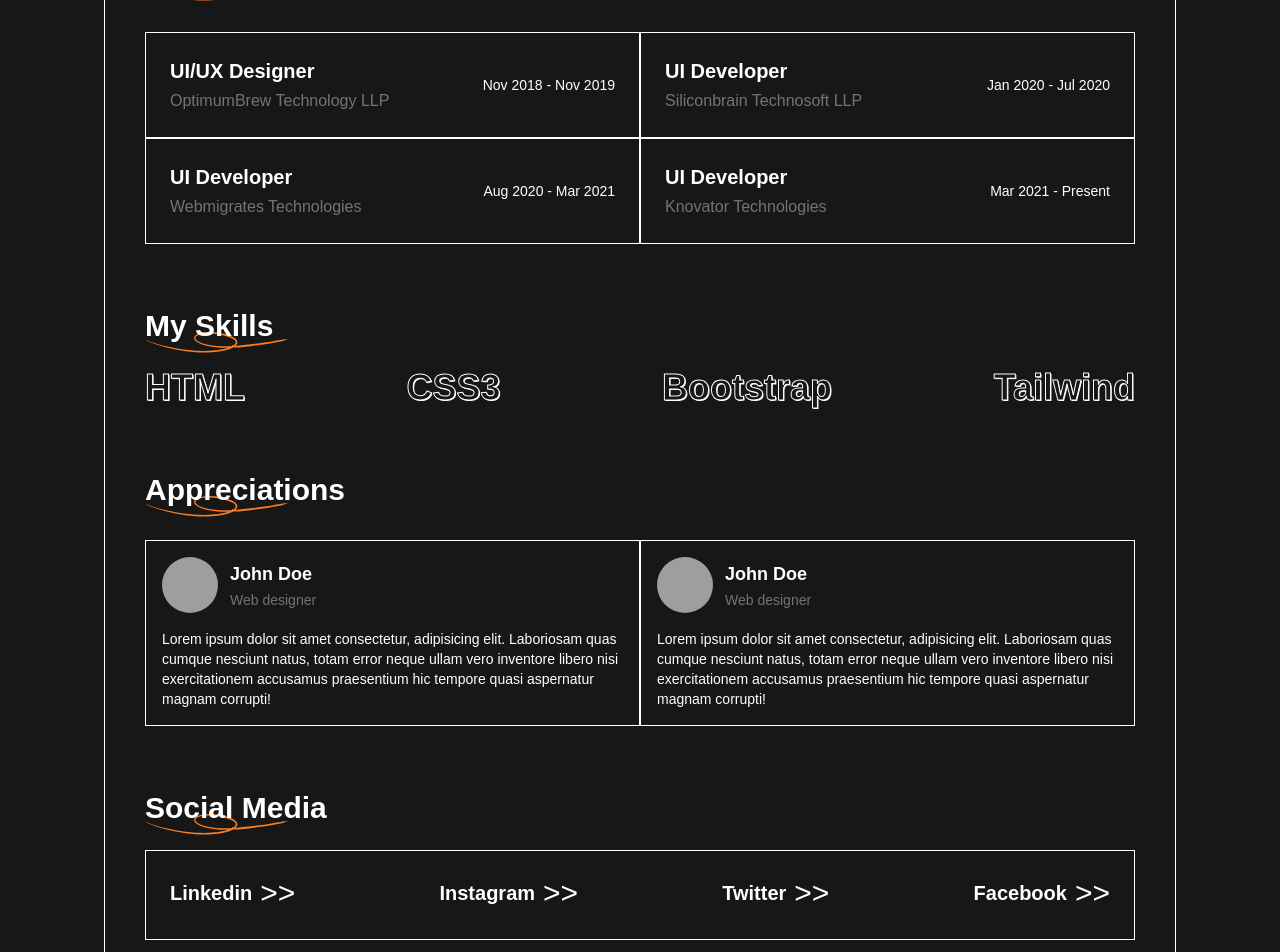
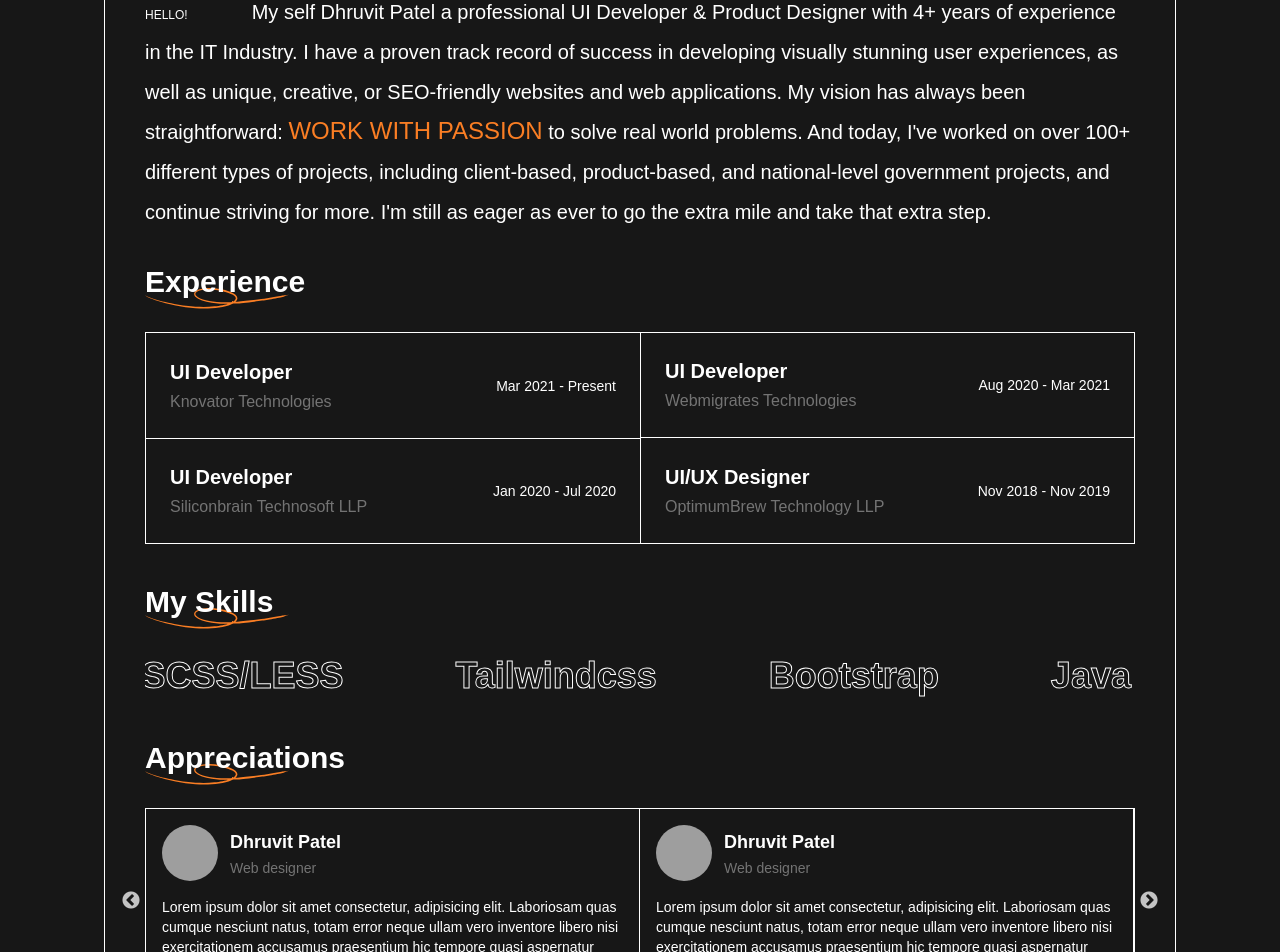
Before and after one commit to dhruvit560/dhruvitpatel, a Next.js app: page / in a window 1280 px wide. Shown: the part 520-1472 px from the top of the page. Built offline with nearby package versions, Linux system fonts and the light colour scheme; grey boxes are pictures that could not be loaded.

Commit message:
home page completed

```diff
--- a/components/About.jsx
+++ b/components/About.jsx
@@ -1,6 +1,7 @@
 import React, { useEffect, PureComponent } from "react";
 import { Power4 } from "gsap";
 import TweenMax from "gsap";
+import Title from "@/widget/Title";
 
 const About = () => {
   useEffect(() => {
@@ -85,25 +86,25 @@ const About = () => {
         <div className="col-span-4">
           <img
             src="/images/DP.jpg"
-            className="object-cover h-full w-full"
+            className="object-cover w-full h-full"
             alt="Dhruvit Patel"
           />
         </div>
-        <div className="col-span-8 p-10 flex items-center">
+        <div className="flex items-center col-span-8 p-10">
           <div>
             <h1 className="text-3xl font-bold">
               <span className="text-orange">Hii,</span> I'm Dhruvit Patel
             </h1>
             <div className="orange-line mt-2 h-0.5 w-20 bg-orange"></div>
             <p className="mt-4 text-sm">
-              As a web designer with over 4 years of experience, I have a deep
+              As a UI Developer with over 4 years of experience, I have a deep
               understanding of user experience and design principles that help
               create visually appealing and functional websites. I specialize in
               creating responsive designs that adapt to different screen sizes
               and devices to ensure seamless user experiences across all
               platforms.
             </p>
-            <div className="magnetic mt-5">
+            <div className="mt-5 magnetic">
               <button class="primary-button">
                 <div className="btn-text">Let's Connect !</div>
                 <span class="round" />
@@ -112,6 +113,25 @@ const About = () => {
           </div>
         </div>
       </div>
+      <div className="mt-10">
+        <Title text="About me" />
+        <p className="mt-6 text-xl font-medium leading-loose">
+          <span className="pr-16 text-xs font-medium uppercase text-smooth">
+            Hello!
+          </span>
+          My self Dhruvit Patel a professional UI Developer & Product Designer
+          with 4+ years of experience in the IT Industry. I have a proven track
+          record of success in developing visually stunning user experiences, as
+          well as unique, creative, or SEO-friendly websites and web
+          applications. My vision has always been straightforward:{" "}
+          <span className="text-2xl text-orange">WORK WITH PASSION</span> to
+          solve real world problems. And today, I've worked on over 100+
+          different types of projects, including client-based, product-based,
+          and national-level government projects, and continue striving for
+          more. I'm still as eager as ever to go the extra mile and take that
+          extra step.
+        </p>
+      </div>
     </>
   );
 };
--- a/components/Appreciations.jsx
+++ b/components/Appreciations.jsx
@@ -1,49 +1,89 @@
 import React from "react";
 import Title from "./../widget/Title";
+import Slider from "react-slick";
+// import "~slick-carousel/slick/slick.css";
+// import "~slick-carousel/slick/slick-theme.css";
 
+const data = [
+  {
+    img: "https://picsum.photos/200",
+    name: "Dhruvit Patel",
+    position: "Web designer",
+    review:
+      "Lorem ipsum dolor sit amet consectetur, adipisicing elit. Laboriosam quas cumque nesciunt natus, totam error neque ullam vero inventore libero nisi exercitationem accusamus praesentium hic tempore quasi aspernatur magnam corrupti!",
+  },
+  {
+    img: "https://picsum.photos/201",
+    name: "Dhruvit Patel",
+    position: "Web designer",
+    review:
+      "Lorem ipsum dolor sit amet consectetur, adipisicing elit. Laboriosam quas cumque nesciunt natus, totam error neque ullam vero inventore libero nisi exercitationem accusamus praesentium hic tempore quasi aspernatur magnam corrupti!",
+  },
+  {
+    img: "https://picsum.photos/202",
+    name: "Dhruvit Patel",
+    position: "Web designer",
+    review:
+      "Lorem ipsum dolor sit amet consectetur, adipisicing elit. Laboriosam quas cumque nesciunt natus, totam error neque ullam vero inventore libero nisi exercitationem accusamus praesentium hic tempore quasi aspernatur magnam corrupti!",
+  },
+  {
+    img: "https://picsum.photos/203",
+    name: "Dhruvit Patel",
+    position: "Web designer",
+    review:
+      "Lorem ipsum dolor sit amet consectetur, adipisicing elit. Laboriosam quas cumque nesciunt natus, totam error neque ullam vero inventore libero nisi exercitationem accusamus praesentium hic tempore quasi aspernatur magnam corrupti!",
+  },
+];
 const Appreciations = () => {
+  const settings = {
+    dots: true,
+    infinite: true,
+    speed: 500,
+    slidesToShow: 2,
+    slidesToScroll: 1,
+    autoplay: true,
+    speed: 500,
+    autoplaySpeed: 6000,
+    cssEase: "linear",
+
+    responsive: [
+      {
+        breakpoint: 992,
+        settings: {
+          slidesToShow: 2,
+        },
+      },
+      {
+        breakpoint: 640,
+        settings: {
+          slidesToShow: 1,
+          slidesToScroll: 1,
+        },
+      },
+    ],
+  };
   return (
-    <div className="mt-16">
+    <div className="mt-10">
       <Title text="Appreciations" />
-      <div className="mt-8 grid grid-cols-2">
-        <div className="border border-white p-4 ">
+      <div className="mt-8">
+        <Slider {...settings} className="border border-white">
+          {data.map((items) => (
+            <div className="p-4 border-r border-white -mr-[1px]">
               <div className="flex items-center gap-3">
                 <img
-              src="https://picsum.photos/200"
-              className="h-14 w-14 rounded-full object-cover"
-              alt=""
+                  src={items.img}
+                  className="object-cover rounded-full h-14 w-14"
+                  alt="Dhruvit Patel"
                 />
                 <div>
-              <h4 className="font-semibold mb-0.5 text-lg">John Doe</h4>
-              <p className="text-sm text-light-primary">Web designer</p>
+                  <h4 className="font-semibold mb-0.5 text-lg">{items.name}</h4>
+                  <p className="text-sm text-light-primary">{items.position}</p>
                 </div>
               </div>
-          <p className="text-sm mt-4">
-            Lorem ipsum dolor sit amet consectetur, adipisicing elit. Laboriosam
-            quas cumque nesciunt natus, totam error neque ullam vero inventore
-            libero nisi exercitationem accusamus praesentium hic tempore quasi
-            aspernatur magnam corrupti!
-          </p>
+              <p className="mt-4 text-sm">{items.review}</p>
             </div>
-        <div className="border border-white p-4 ">
-          <div className="flex items-center gap-3">
-            <img
-              src="https://picsum.photos/200"
-              className="h-14 w-14 rounded-full object-cover"
-              alt=""
-            />
-            <div>
-              <h4 className="font-semibold mb-0.5 text-lg">John Doe</h4>
-              <p className="text-sm text-light-primary">Web designer</p>
-            </div>
-          </div>
-          <p className="text-sm mt-4">
-            Lorem ipsum dolor sit amet consectetur, adipisicing elit. Laboriosam
-            quas cumque nesciunt natus, totam error neque ullam vero inventore
-            libero nisi exercitationem accusamus praesentium hic tempore quasi
-            aspernatur magnam corrupti!
-          </p>
-        </div>
+          ))}
+        </Slider>
       </div>
     </div>
   );
--- a/components/Experience.jsx
+++ b/components/Experience.jsx
@@ -5,17 +5,10 @@ import Link from "next/link";
 const Experience = () => {
   const data = [
     {
-      position: "UI/UX Designer",
-      company: "OptimumBrew Technology LLP",
-      website: "https://optimumbrew.com/",
-      year: "Nov 2018 - Nov 2019",
-    },
-    {
       position: "UI Developer",
-      company: "Siliconbrain Technosoft LLP",
-      website:
-        "https://www.linkedin.com/company/siliconbrain-technosoft/?originalSubdomain=in",
-      year: "Jan 2020 - Jul 2020",
+      company: "Knovator Technologies",
+      website: "https://knovator.com/",
+      year: "Mar 2021 - Present",
     },
     {
       position: "UI Developer",
@@ -25,24 +18,32 @@ const Experience = () => {
     },
     {
       position: "UI Developer",
-      company: "Knovator Technologies",
-      website: "https://knovator.com/",
-      year: "Mar 2021 - Present",
+      company: "Siliconbrain Technosoft LLP",
+      website:
+        "https://www.linkedin.com/company/siliconbrain-technosoft/?originalSubdomain=in",
+      year: "Jan 2020 - Jul 2020",
+    },
+
+    {
+      position: "UI/UX Designer",
+      company: "OptimumBrew Technology LLP",
+      website: "https://optimumbrew.com/",
+      year: "Nov 2018 - Nov 2019",
     },
   ];
   return (
-    <div className="mt-16">
+    <div className="mt-8">
       <Title text="Experience" />
-      <div className="mt-10 grid grid-cols-2">
+      <div className="grid grid-cols-2 mt-8 experience">
         {data.map((items) => {
           return (
-            <div className="border border-white p-6 flex items-center justify-between">
+            <div className="flex items-center justify-between p-6 border border-white single-experience">
               <div>
-                <h3 className="text-xl font-bold mb-1">{items.position}</h3>
+                <h3 className="mb-1 text-xl font-bold">{items.position}</h3>
                 <Link
                   href={items.website}
                   target="_blank"
-                  className="text-light-primary hover:text-white transition"
+                  className="transition text-light-primary hover:text-white"
                 >
                   {items.company}
                 </Link>
--- a/components/Skills.jsx
+++ b/components/Skills.jsx
@@ -1,25 +1,49 @@
 import React, { useEffect } from "react";
 import Title from "./../widget/Title";
+import Marquee from "react-fast-marquee";
 
 const Skills = () => {
+  const language = [
+    {
+      name: "HTML",
+    },
+    {
+      name: "CSS",
+    },
+    {
+      name: "SCSS/LESS",
+    },
+    {
+      name: "Tailwindcss",
+    },
+    {
+      name: "Bootstrap",
+    },
+    {
+      name: "Java script",
+    },
+    {
+      name: "React.js",
+    },
+    {
+      name: "Next.js",
+    },
+  ];
   return (
     <>
-      <div className="mt-16">
+      <div className="mt-10">
         <Title text="My Skills" />
 
-        <div className="flex items-center justify-between w-full mt-6">
-          <a href="#" className="skill-text border-font">
-            <span>HTML</span>
-          </a>
-          <a href="#" className="skill-text border-font">
-            <span>CSS3</span>
-          </a>
-          <a href="#" className="skill-text border-font">
-            <span>Bootstrap</span>
-          </a>
-          <a href="#" className="skill-text border-font">
-            <span>Tailwind</span>
-          </a>
+        <div className="relative flex items-center justify-between w-full mt-8">
+          <Marquee speed={80} gradient={false} className="scroll-hidden">
+            {language.map((items, i) => {
+              return (
+                <p className="skill-text border-font mx-14">
+                  <span>{items.name}</span>
+                </p>
+              );
+            })}
+          </Marquee>
         </div>
       </div>
     </>
--- a/components/SocialMedia.jsx
+++ b/components/SocialMedia.jsx
@@ -4,15 +4,15 @@ import Title from "./../widget/Title";
 const SocialMedia = () => {
   return (
     <>
-      <div className="mt-16">
+      <div className="mt-10">
         <Title text="Social Media" />
 
-        <div className="flex items-center justify-between w-full mt-6 border border-white p-6">
-          <div className="overflow-hidden h-10 single-social-media group">
+        <div className="flex items-center justify-between w-full p-6 mt-8 border border-white">
+          <div className="h-10 overflow-hidden single-social-media group">
             <a
               href="https://www.linkedin.com/in/dhruvit-patel07/"
               target="_blank"
-              className="text-xl font-bold flex items-center gap-2 transition group-hover:-translate-y-9 "
+              className="flex items-center gap-2 text-xl font-bold transition group-hover:-translate-y-9 "
             >
               <span>Linkedin</span>
               <span className="text-3xl font-medium">{">>"}</span>
@@ -20,17 +20,17 @@ const SocialMedia = () => {
             <a
               href="https://www.linkedin.com/in/dhruvit-patel07/"
               target="_blank"
-              className="text-xl font-bold flex items-center gap-2  transition group-hover:-translate-y-9"
+              className="flex items-center gap-2 text-xl font-bold transition group-hover:-translate-y-9"
             >
               <span>Linkedin</span>
               <span className="text-3xl font-medium">{">>"}</span>
             </a>
           </div>
-          <div className="overflow-hidden h-10 single-social-media group">
+          <div className="h-10 overflow-hidden single-social-media group">
             <a
               href="https://www.instagram.com/dhruvit_patel07/"
               target="_blank"
-              className="text-xl font-bold flex items-center gap-2 transition group-hover:-translate-y-9 "
+              className="flex items-center gap-2 text-xl font-bold transition group-hover:-translate-y-9 "
             >
               <span>Instagram</span>
               <span className="text-3xl font-medium">{">>"}</span>
@@ -38,17 +38,17 @@ const SocialMedia = () => {
             <a
               href="https://www.instagram.com/dhruvit_patel07/"
               target="_blank"
-              className="text-xl font-bold flex items-center gap-2  transition group-hover:-translate-y-9"
+              className="flex items-center gap-2 text-xl font-bold transition group-hover:-translate-y-9"
             >
               <span>Instagram</span>
               <span className="text-3xl font-medium">{">>"}</span>
             </a>
           </div>
-          <div className="overflow-hidden h-10 single-social-media group">
+          <div className="h-10 overflow-hidden single-social-media group">
             <a
               href="https://twitter.com/Dhruvit56073922"
               target="_blank"
-              className="text-xl font-bold flex items-center gap-2 transition group-hover:-translate-y-9 "
+              className="flex items-center gap-2 text-xl font-bold transition group-hover:-translate-y-9 "
             >
               <span>Twitter</span>
               <span className="text-3xl font-medium">{">>"}</span>
@@ -56,17 +56,17 @@ const SocialMedia = () => {
             <a
               href="https://twitter.com/Dhruvit56073922"
               target="_blank"
-              className="text-xl font-bold flex items-center gap-2  transition group-hover:-translate-y-9"
+              className="flex items-center gap-2 text-xl font-bold transition group-hover:-translate-y-9"
             >
               <span>Twitter</span>
               <span className="text-3xl font-medium">{">>"}</span>
             </a>
           </div>
-          <div className="overflow-hidden h-10 single-social-media group">
+          <div className="h-10 overflow-hidden single-social-media group">
             <a
               href="https://www.facebook.com/dhruvit.patel.31105"
               target="_blank"
-              className="text-xl font-bold flex items-center gap-2 transition group-hover:-translate-y-9 "
+              className="flex items-center gap-2 text-xl font-bold transition group-hover:-translate-y-9 "
             >
               <span>Facebook</span>
               <span className="text-3xl font-medium">{">>"}</span>
@@ -74,7 +74,7 @@ const SocialMedia = () => {
             <a
               href="https://www.facebook.com/dhruvit.patel.31105"
               target="_blank"
-              className="text-xl font-bold flex items-center gap-2  transition group-hover:-translate-y-9"
+              className="flex items-center gap-2 text-xl font-bold transition group-hover:-translate-y-9"
             >
               <span>Facebook</span>
               <span className="text-3xl font-medium">{">>"}</span>
--- a/components/index.jsx
+++ b/components/index.jsx
@@ -20,10 +20,10 @@ const Portfolio = () => {
 
   return (
     <>
-      <div className="blob relative z-0" />
-      <div className="min-h-screen bg-primary py-10">
+      <div className="blob" />
+      <div className="relative min-h-screen py-10">
         <div className="container">
-          <div className="rounded-xl border border-white p-10">
+          <div className="p-10 border border-white rounded-xl">
             <About />
             <Experience />
             <Skills />
--- a/package.json
+++ b/package.json
@@ -12,7 +12,10 @@
     "gsap": "^3.11.5",
     "next": "13.2.4",
     "react": "18.2.0",
-    "react-dom": "18.2.0"
+    "react-dom": "18.2.0",
+    "react-fast-marquee": "^1.3.5",
+    "react-slick": "^0.29.0",
+    "slick-carousel": "^1.8.1"
   },
   "devDependencies": {
     "autoprefixer": "^10.4.14",
--- a/pages/_app.js
+++ b/pages/_app.js
@@ -1,5 +1,7 @@
 import "@/styles/tailwind.css";
 import "@/styles/globals.css";
+import "slick-carousel/slick/slick.css";
+import "slick-carousel/slick/slick-theme.css";
 
 export default function App({ Component, pageProps }) {
   return <Component {...pageProps} />;
--- a/styles/globals.css
+++ b/styles/globals.css
@@ -2,10 +2,10 @@
   display: flex;
   justify-content: center;
   align-items: center;
-  width: 200px;
-  height: 200px;
+  width: 160px;
+  height: 160px;
   border-radius: 100%;
-  filter: blur(120px);
+  filter: blur(90px);
   transition: all 450ms ease-out;
   position: fixed;
   pointer-events: none;
@@ -17,22 +17,11 @@
 }
 
 body{
-  color: #fff;
   font-family: 'Poppins', sans-serif;
+  @apply text-white bg-primary;
 }
 .container{
-  margin-left: auto;
-  margin-right:auto;
-  max-width: 1072px;
-}
-.ring{
-position: absolute;
-height: 30px;
-width: 30px;
-border: .5px solid #5c90ff;
-border-radius: 100%;
-transform: translate(-50%, -50%);
-
+  @apply mx-auto max-w-[1072px];
 }
 /* #button-container {
   display: flex;
@@ -43,7 +32,7 @@ transform: translate(-50%, -50%);
 } */
 
 .primary-button {
-  @apply relative px-8 py-4 overflow-hidden bg-btn-gray text-white text-sm font-semibold;
+  @apply relative px-8 py-4 overflow-hidden text-sm font-semibold text-white bg-btn-gray;
 }
 
 .primary-button:hover {
@@ -60,7 +49,7 @@ transform: translate(-50%, -50%);
 }
 
 .btn-text{
-@apply relative z-[2]
+  @apply relative z-[2]
 }
 @keyframes scale-up {
   to {
@@ -87,7 +76,32 @@ overflow-x: hidden; */
 }
 
 .skill-text {
-@apply p-0 text-4xl inline-block text-primary font-bold;
-text-shadow:1px 1px 0 #fff;
+@apply inline-block p-0 text-4xl font-bold text-primary;
+/* text-shadow:1px 1px 0 #fff; */
   -webkit-text-stroke: 1px #fff;
+  line-height: 3rem;
 }
+.marquee-container{
+  overflow: hidden;
+}
+.experience .single-experience:nth-child(1){
+  @apply border-b-0 border-r-0;
+}
+.experience .single-experience:nth-child(3){
+  @apply border-r-0;
+}
+.experience .single-experience:nth-child(4){
+  @apply border-t-0;
+}
+.primary-button span {
+  transition: width .5s ease-in-out,height .5s ease-in-out;
+}
+.slick-dots li.slick-active button:before{
+  @apply !text-orange ;
+}
+.slick-dots li button:before{
+  @apply !text-white;
+}
+.slick-dots{
+  @apply !-bottom-[35px];
+}
```
Also changed, not shown: 2 other files (tests, documents, lock files or other folders). Lines whose indentation alone changed are shown as unchanged.
